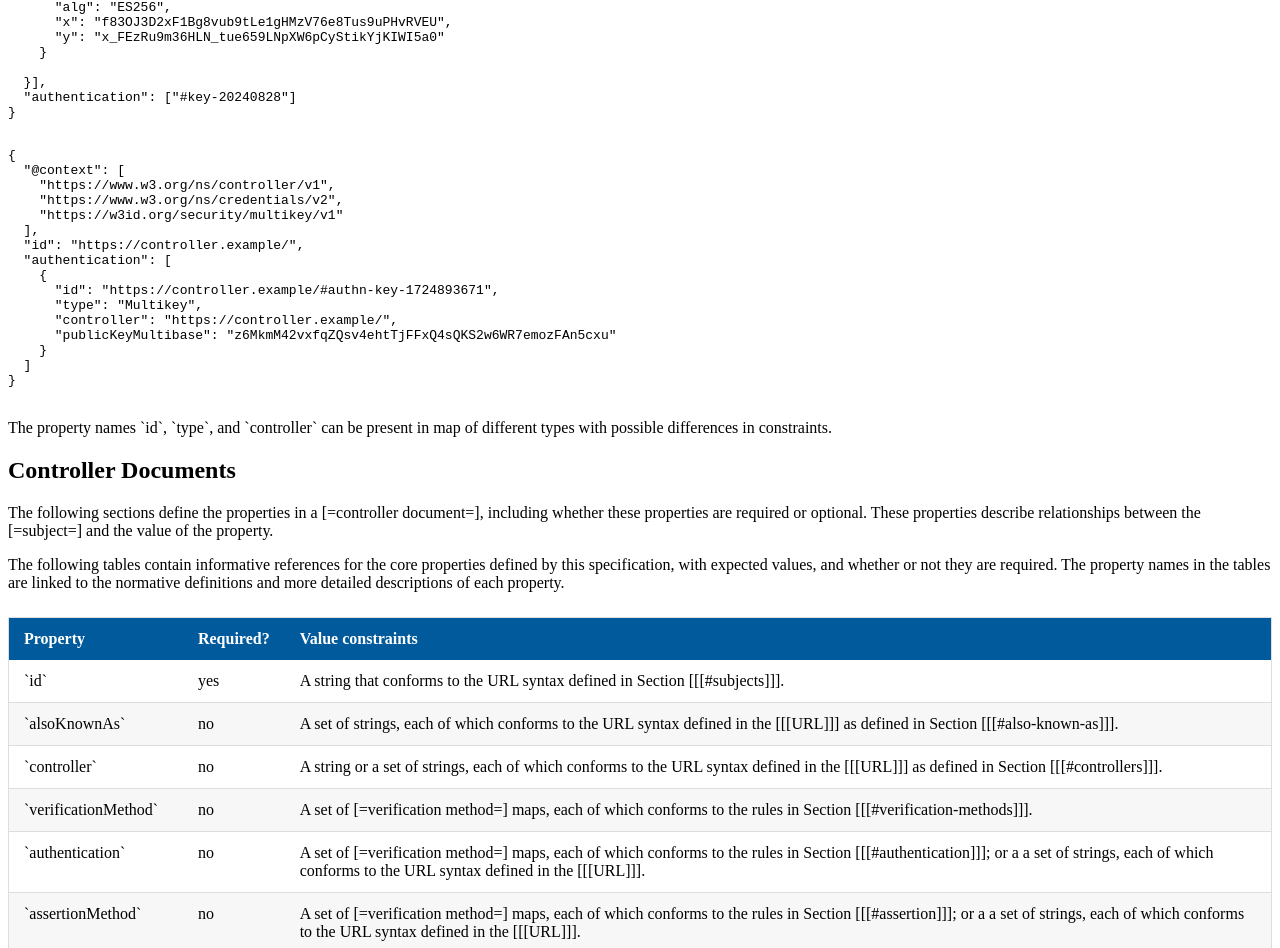
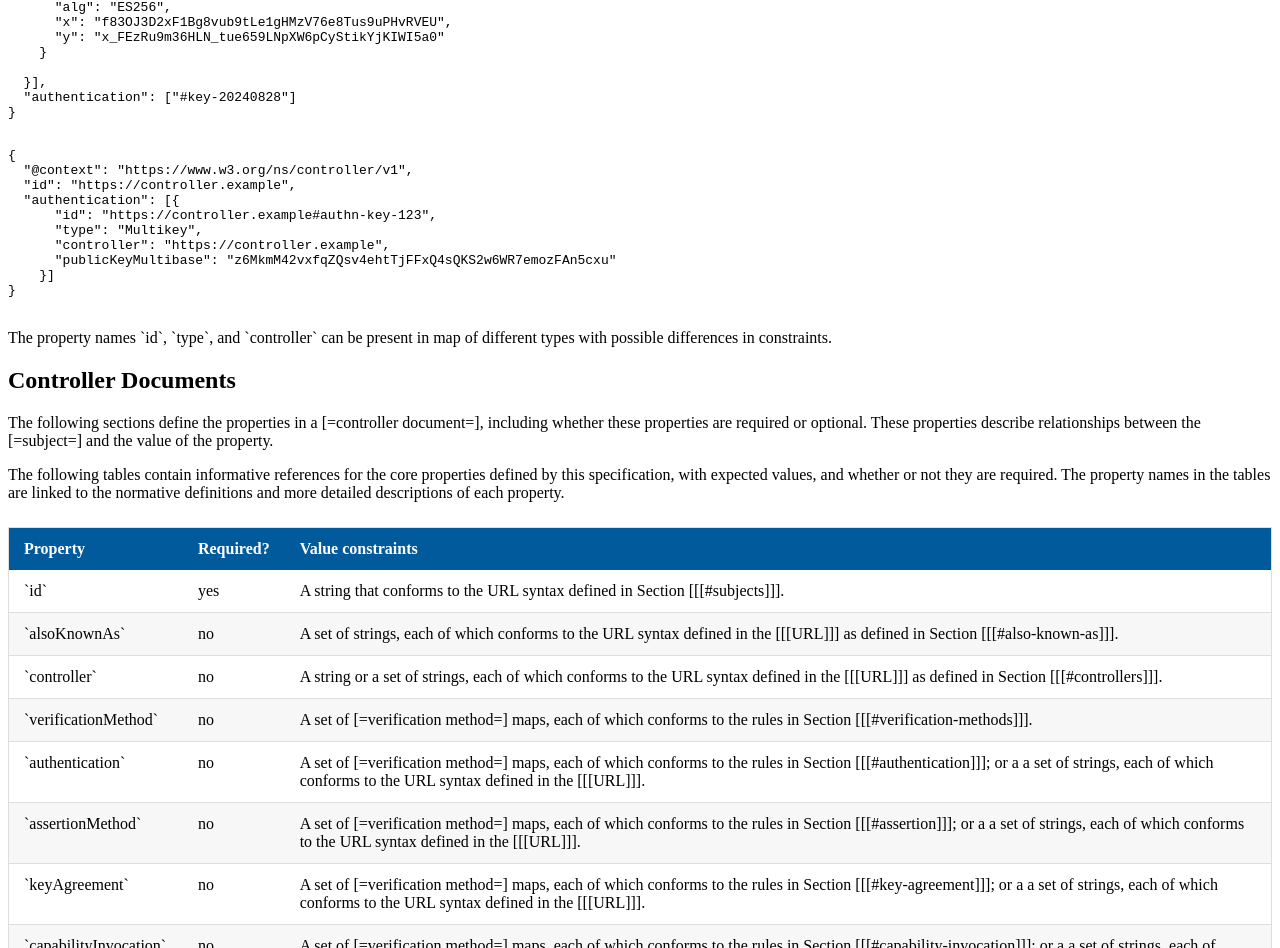
Before and after one commit to w3c/controller-document, a plain HTML site: page index.html in a window 1280 px wide. Shown: the part 1194-2142 px from the top of the page. Drawn offline with Linux system fonts and the light colour scheme; a script that the page names is missing.

Commit message:
Applied Manu's suggestion
Co-authored-by: Manu Sporny <msporny@digitalbazaar.com>

```diff
--- a/index.html
+++ b/index.html
@@ -485,20 +485,14 @@ certain [=verification methods=] for specific purposes.
 
         <pre class="example" title="Controller Document using publicKeyMultibase and JSON-LD">
 {
-  "@context": [
-    "https://www.w3.org/ns/controller/v1",
-    "https://www.w3.org/ns/credentials/v2",
-    "https://w3id.org/security/multikey/v1"
-  ],
-  "id": "https://controller.example/",
-  "authentication": [
-    {
-      "id": "https://controller.example/#authn-key-1724893671",
+  "@context": "https://www.w3.org/ns/controller/v1",
+  "id": "https://controller.example",
+  "authentication": [{
+      "id": "https://controller.example#authn-key-123",
       "type": "Multikey",
-      "controller": "https://controller.example/",
+      "controller": "https://controller.example",
       "publicKeyMultibase": "z6MkmM42vxfqZQsv4ehtTjFFxQ4sQKS2w6WR7emozFAn5cxu"
-    }
-  ]
+    }]
 }
         </pre>
 
```
